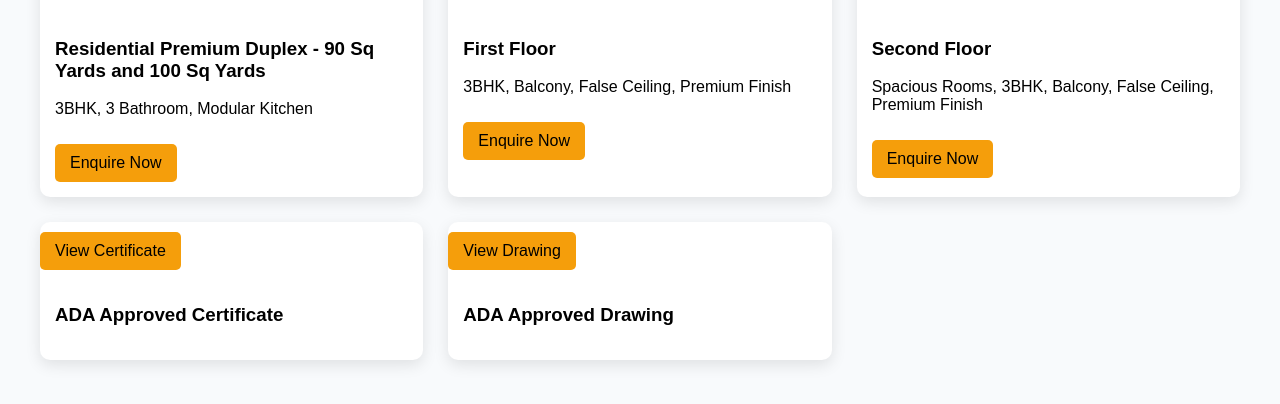
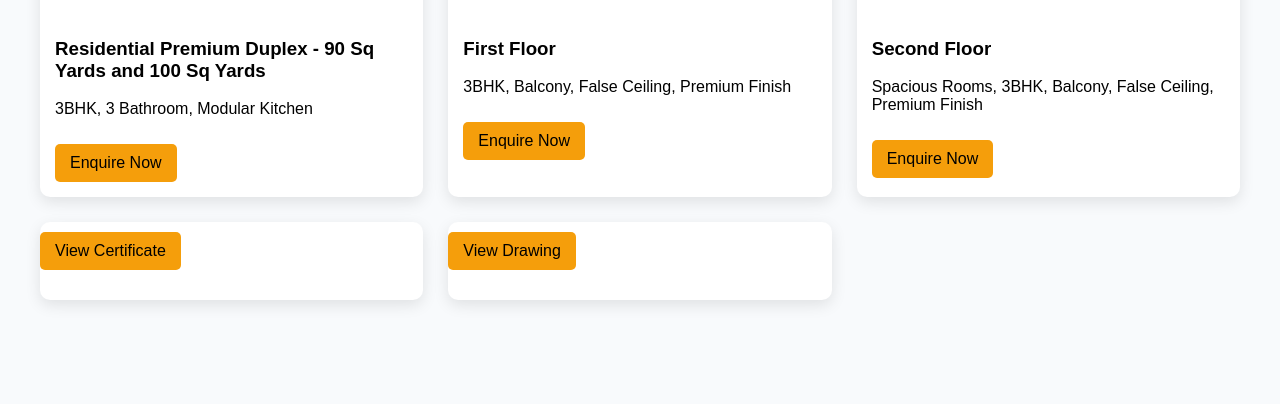
Before and after one commit to Preksha-Dadoo/kanha-homes, a Flask app: page /projects in a window 1280 px wide. Shown: the part 360-764 px from the top of the page. Run offline with Flask 3, Linux system fonts and the light colour scheme; some libraries are stand-ins or nearby versions.

```diff
--- a/templates/projects.html
+++ b/templates/projects.html
@@ -115,14 +115,12 @@
             <div class="card">
                 <a href="/static/docs/ADAcertificate.pdf" target="_blank" class="btn">View Certificate</a>
                 <div>
-                    <h3>ADA Approved Certificate</h3>
                 </div>
             </div>
 
             <div class="card">
                 <a href="/static/docs/ADAdrawing.pdf" target="_blank" class="btn">View Drawing</a>
                 <div>
-                    <h3>ADA Approved Drawing</h3>
                 </div>
             </div>
 
```
